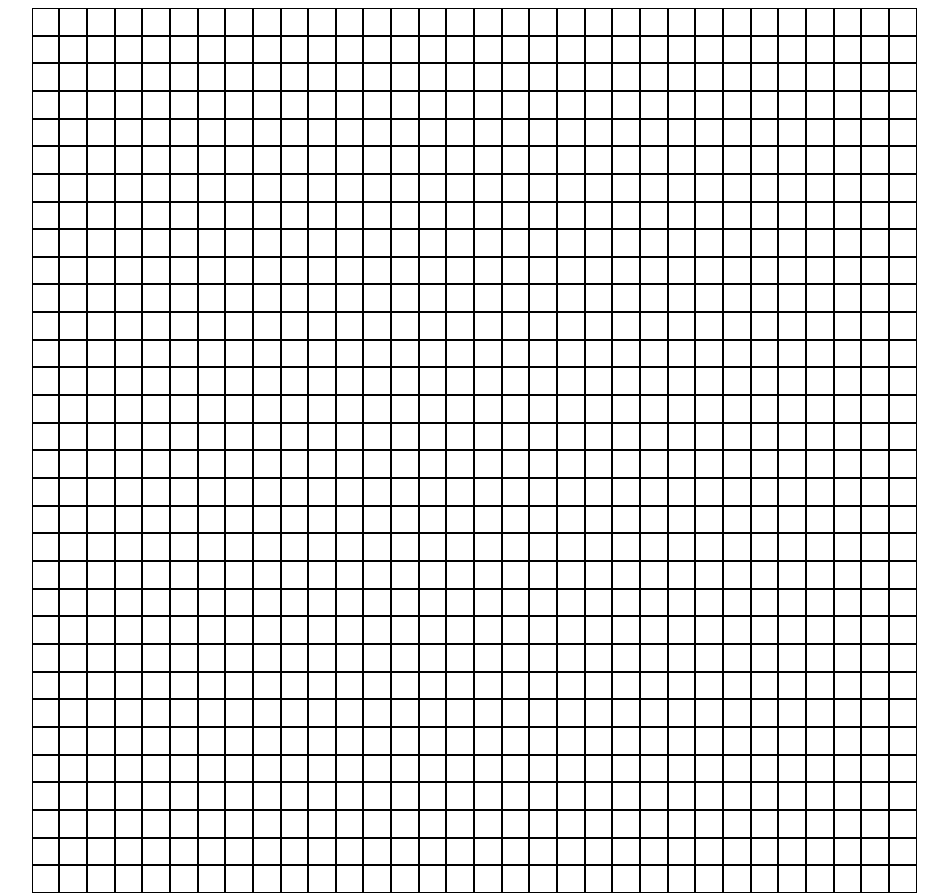
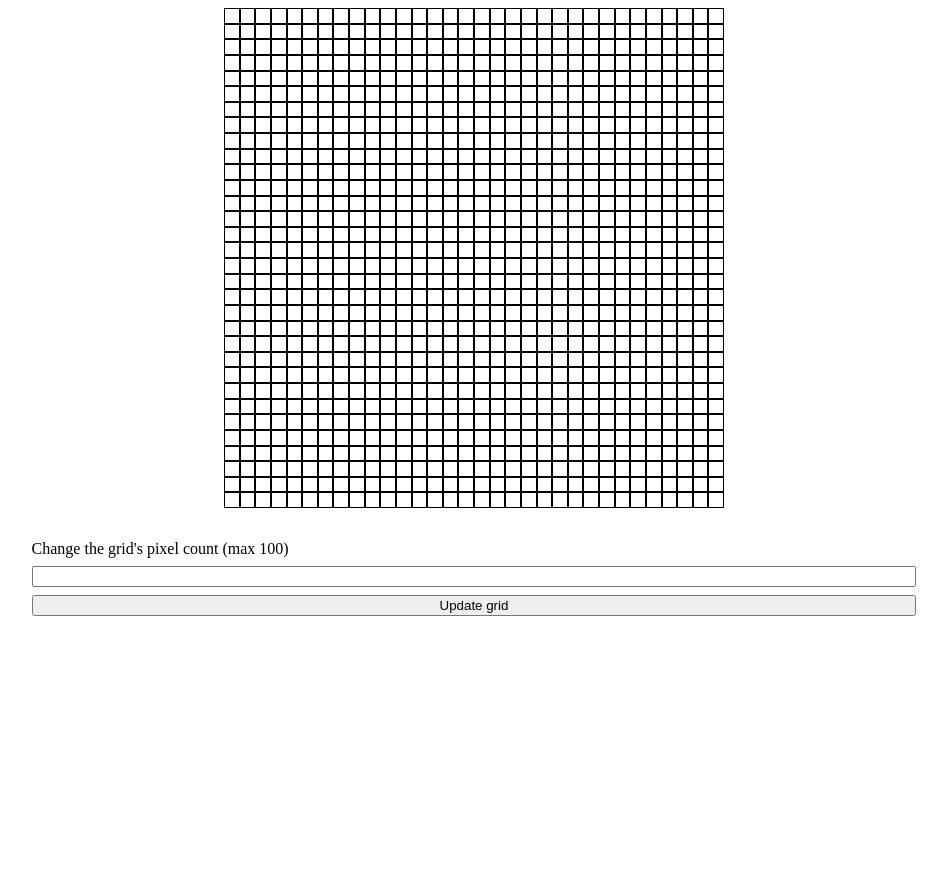
Before and after one commit to Ahureau/Etch-a-Sketch, a plain HTML site: page index.html in a window 1280 px wide. Shown: the top 896 px of the page, without its empty margins (166-1114 px from the left). After the commit the page ends 800 px from the top, so only its background shows below. Drawn offline with Linux system fonts and the light colour scheme.

Commit message:
Aspect ratio broke FF, back to fixed

```diff
--- a/styles.css
+++ b/styles.css
@@ -11,8 +11,8 @@ body {
     justify-content: center;
     align-items: center;
     align-content: center;
-    width: 70%;
-    aspect-ratio: 1/1;
+    width: 500px;
+    height: 500px;
 }
 
 .box {
```
